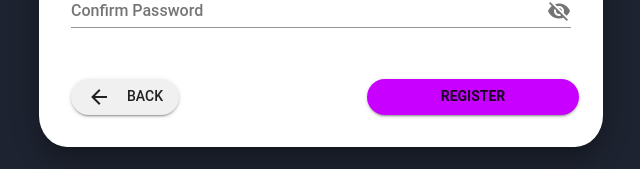
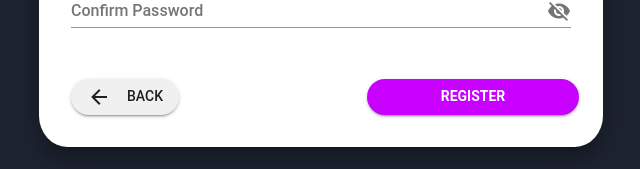
Before and after one commit to carlosmrt/controlpanel-front, a Vue app: page /#/ in a window 1280 px wide. Both pictures are taken after a click on the link "Need a CryptoBoard account? Sign up". Shown: the part 534-703 px from the top of the page, without its empty margins (319-959 px from the left). Built offline with nearby package versions, Linux system fonts and the light colour scheme; what @kugatsu/vuenotification, vue-particles would draw is missing.

Commit message:
fix dark

```diff
--- a/src/pages/core/Login.vue
+++ b/src/pages/core/Login.vue
@@ -109,7 +109,7 @@
               </v-btn>
 
               <v-spacer></v-spacer>
-              <v-btn block center class="btnLogin" color="#c700ff" @click="register" :loading="loading">Register</v-btn>
+              <v-btn block dark center class="btnLogin" color="#c700ff" @click="register" :loading="loading">Register</v-btn>
             </v-card-actions>
           </v-card>
         </v-layout>
```
